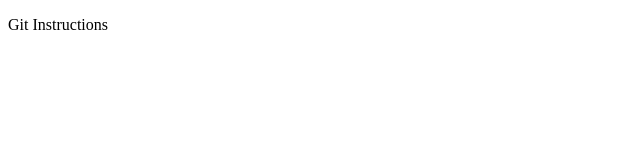
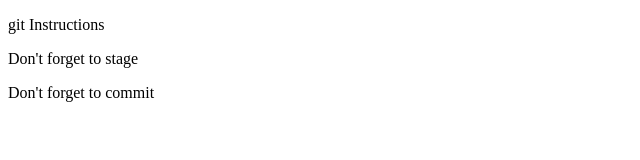
Before and after one commit to osuntuyi-yusuf/GitInstructions, a plain HTML site: page index.html in a window 1280 px wide. Shown: the whole page, without its empty margins (0-640 px from the left). Drawn offline with Linux system fonts and the light colour scheme.

Commit message:
New Instructions

```diff
--- a/index.html
+++ b/index.html
@@ -6,8 +6,8 @@
   <title>Document</title>
 </head>
 <body>
-  <p>
-    Git Instructions
-  </p>
+  <p>git Instructions</p>
+  <p>Don't forget to stage</p>
+  <p>Don't forget to commit</p>
 </body>
 </html>
```
